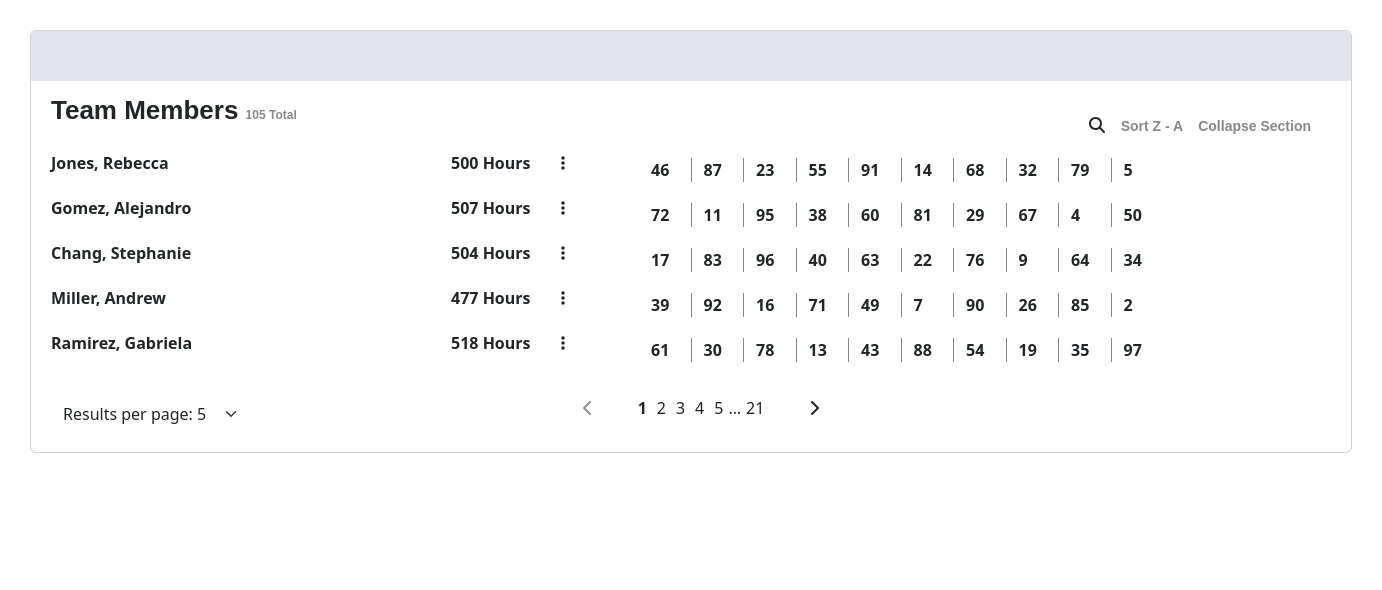
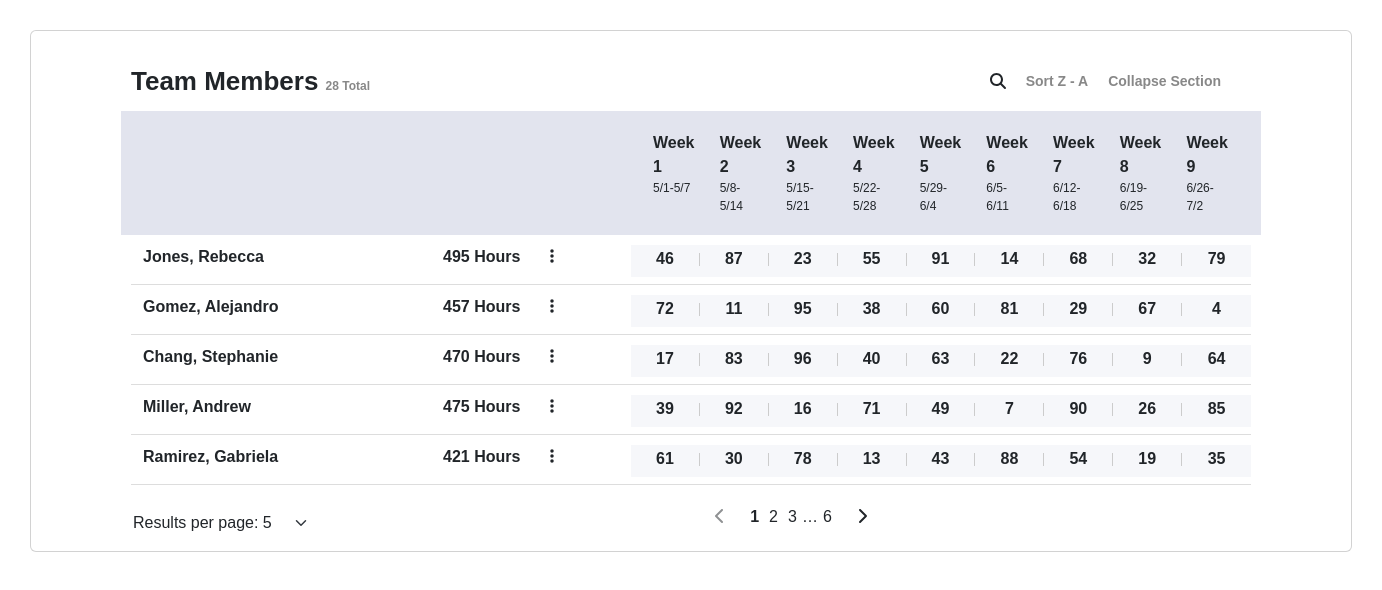
Before and after one commit to bstar/grid, a React (Vite) app: page / in a window 1280 px wide. Shown: the top 590 px of the page, 1382 px wide, since content can reach past the window. Built offline with nearby package versions, Linux system fonts and the light colour scheme.

Commit message:
lots of css improvements

```diff
--- a/src/App.scss
+++ b/src/App.scss
@@ -1,9 +1,48 @@
-body {
-  background-color: #fff;
-  min-height: fit-content;
+@import "./theme.scss";
+@import "bootstrap";
+
+:root {
+  --primary: #2e334e;
+  --secondary: #7dd2d3;
+  --cla-primary-dark: #1e2133;
+  --white: #fff;
 }
 
-#root {
-  max-width: 1280px;
-  color: black;
+.App {
+  font-family: museo-sans;
+  flex-direction: column;
+  display: flex;
+  height: 100%;
+  min-width: 320px;
+  min-height: 100vh;
+  max-width: 1440px;
+  margin: 0 auto;
+  padding-right: 0;
+  padding-left: 0;
+  border-left: solid 1px #d8d8d8;
+  border-right: solid 1px #d8d8d8;
 }
+
+.App-content {
+  display: flex;
+  flex-direction: column;
+  justify-content: start;
+  align-items: center;
+  flex: 1 1;
+  min-width: 680px;;
+}
+
+.cla-logo {
+  width: 35px;
+  height: 35px;
+  margin: 10px 12px 0 59px;
+  float: left;
+}
+
+p {
+  display: block;
+  margin-block-start: 1em;
+  margin-block-end: 1em;
+  margin-inline-start: 0px;
+  margin-inline-end: 0px;
+}
--- a/src/components/Pagination/InMemory/index.jsx
+++ b/src/components/CLAGrid/Pagination/InMemory/index.jsx
@@ -6,16 +6,16 @@ import './index.scss';
 
 
 // amount of "page numbers" to show before ellipsis
-const pageGroupSize = 5;
+const pageGroupSize = 3;
 
 const Pagination = ({ currentPage, itemsPerPage, totalItems, onPageChange, onItemsPerPageChange }) => {
   const maxPages = Math.ceil(totalItems / itemsPerPage);
+  let pageNumbers = [];
 
-  let pageNumbers = [];
   if (maxPages > pageGroupSize) {
     let startPage, endPage;
 
-    if(currentPage <= pageGroupSize) {
+    if (currentPage <= pageGroupSize) {
       // Display the first 5 pages
       startPage = 1;
       endPage = pageGroupSize;
@@ -25,7 +25,7 @@ const Pagination = ({ currentPage, itemsPerPage, totalItems, onPageChange, onIte
       endPage = maxPages;
     } else {
       // Display the current page and 4 page numbers before it
-      startPage = currentPage - 4;
+      startPage = currentPage - 2;
       endPage = currentPage;
     }
 
@@ -83,6 +83,7 @@ const Pagination = ({ currentPage, itemsPerPage, totalItems, onPageChange, onIte
           <option value="5">Results per page: 5</option>
           <option value="10">Results per page: 10</option>
           <option value="15">Results per page: 15</option>
+          <option value="9999999">Results per page: All</option>
         </Form.Select>
       </div>
       <div>
--- a/src/components/Pagination/InMemory/index.scss
+++ b/src/components/CLAGrid/Pagination/InMemory/index.scss
@@ -35,9 +35,9 @@
 }
 
 .chevronRight {
-  padding-left: 40px;
+  padding-left: 20px;
 }
 
 .chevronLeft {
-  padding-right: 40px;
+  padding-right: 20px;
 }
--- a/src/components/CLAGrid/index.jsx
+++ b/src/components/CLAGrid/index.jsx
@@ -3,7 +3,7 @@ import Container from 'react-bootstrap/Container';
 import Row from 'react-bootstrap/Row';
 import Col from 'react-bootstrap/Col';
 import Card from 'react-bootstrap/Card';
-import Pagination from '../Pagination/InMemory/index.jsx';
+import Pagination from './Pagination/InMemory/index.jsx';
 import { FontAwesomeIcon } from '@fortawesome/react-fontawesome';
 import { faEllipsisVertical, faSearch } from '@fortawesome/free-solid-svg-icons';
 import data from '../../seeds/bad_data.json';
@@ -17,6 +17,17 @@ const CLAGrid = () => {
   const [isSearchVisible, setIsSearchVisible] = useState(false);
   const [currentPage, setCurrentPage] = useState(1);
   const [itemsPerPage, setItemsPerPage] = useState(5);
+  const weeks = [
+    { heading: 'Week 1', range: '5/1-5/7' },
+    { heading: 'Week 2', range: '5/8-5/14' },
+    { heading: 'Week 3', range: '5/15-5/21' },
+    { heading: 'Week 4', range: '5/22-5/28' },
+    { heading: 'Week 5', range: '5/29-6/4' },
+    { heading: 'Week 6', range: '6/5-6/11' },
+    { heading: 'Week 7', range: '6/12-6/18' },
+    { heading: 'Week 8', range: '6/19-6/25' },
+    { heading: 'Week 9', range: '6/26-7/2' },
+  ];
 
   // Apply search filter on the entire dataset
   const filteredData = items.filter(item =>
@@ -75,6 +86,11 @@ const CLAGrid = () => {
         {/* Header content here */}
       </div>
 
+
+      {!collapse && (
+        <Container className="teamContainer">
+
+
           <div className="teamMembers">
             <div>Team Members <span className="teamMembersTotal">{totalItems} Total</span></div>
             <div className="teamMembers">
@@ -104,11 +120,19 @@ const CLAGrid = () => {
             </div>
           </div>
 
-      {!collapse && (
-        <Container className="teamContainer">
+          <Row className="gridHeaderRow">
+            <Col style={{ minWidth: '300px' }}></Col>
+            <Col xs={6} className="colHours"></Col>
+            {weeks.map((week, index) => (
+              <Col key={`header_${index}`}>
+                <div><strong>{week.heading}</strong></div>
+                <div style={{ fontSize: '12px' }}>{week.range}</div>
+              </Col>
+            ))}
+          </Row>
           {currentItems.map((item, index) => (
-            <Row key={`row_${index}`} className="row">
-              <Col style={{ minWidth: '400px' }}>{item.name}</Col>
+            <Row key={`row_${index}`} className="gridRow">
+              <Col style={{ minWidth: '300px' }}>{item.name}</Col>
               <Col xs={6} className="colHours">
                 <div style={{ marginRight: '30px', paddingBottom: '15px' }}>{sumValues(item.val)} Hours</div>
                 <div>
@@ -116,7 +140,9 @@ const CLAGrid = () => {
                 </div>
               </Col>
               {item.val.map((hour, idx) => (
-                <Col className="colDecoration" key={`col_${idx}`}>{hour}</Col>
+                <Col className="colDecoration" key={`col_${idx}`}>
+                  <div className="colBorder">{hour}</div>
+                </Col>
               ))}
             </Row>
           ))}
--- a/src/components/CLAGrid/index.scss
+++ b/src/components/CLAGrid/index.scss
@@ -4,19 +4,25 @@
 }
 
 .teamContainer {
-  margin: 10px 0 0;
-  padding: 0 20px 20px;
+  --bs-gutter-x: 0rem;
+  margin-bottom: 10px;
 }
 
 .gridHeader {
-  background-color: #e2e4ee;
   padding: 10px;
-  height: 50px;
 }
 
-.row {
+.gridHeaderRow {
+  margin: 0px 0px 10px 0px;
+  background-color: #e2e4ee;
+  padding: 20px;
+}
+
+.gridRow {
   font-size: 16px;
   font-weight: 700;
+  margin: 10px;
+  border-bottom: 1px solid #ddd;
 }
 
 .buttonA {
@@ -30,22 +36,32 @@
 }
 
 .colDecoration {
-  border-right: 1px solid #888;
-  margin: 7px 0px 14px 0px;
+  padding: 8px 0px;
+  margin: 0px 0px 7px 0px;
+  text-align: center;
+  background-color: rgba(226, 228, 238, 0.30);
+
+  .colBorder {
+    border-right: 0.3px solid #ccc;
+    line-height: .8;
+  }
 }
 
 .colDecoration:last-child {
-  border-right: none;
+  .colBorder {
+    border-right: none;
+  }
 }
 
 .teamMembers {
   font-size: 26px;
   font-weight: 700;
   font-family: arial;
-  padding: 10px 20px;
   display: flex;
+  align-items: center;
   justify-content: space-between;
   height: 60px;
+  padding: 0px 10px 0px 10px;
 }
 
 .teamMembersTotal {
@@ -58,7 +74,7 @@
   font-size: 14px;
   border: 1px solid #dee2e6;
   border-radius: 5px;
-  padding: 5px 10px;
+  padding: 5px 15px;
   color: #333;
 }
 
@@ -67,18 +83,12 @@
   font-size: 14px;
   cursor: pointer;
   color: #888;
+  margin-right: 20px;
 
-  &.sortToggle {
-    margin: 15px 15px 0 0;
-  }
-
-  &.collapseToggle {
-    margin-top: 15px;
-  }
 }
 
 .searchToggle {
   cursor: pointer;
   font-size: 16px;
-  margin: 16px 16px 0px 0px;
+  margin-right: 20px;
 }
--- a/src/index.scss
+++ b/src/index.scss
@@ -1,68 +1,18 @@
-:root {
-  font-family: Inter, system-ui, Avenir, Helvetica, Arial, sans-serif;
-  line-height: 1.5;
-  font-weight: 400;
-
-  color-scheme: light dark;
-  color: rgba(255, 255, 255, 0.87);
-  background-color: #fff;
-
-  font-synthesis: none;
-  text-rendering: optimizeLegibility;
+body {
+  margin: 0 auto;
+  font-family: Arial, Helvetica, sans-serif;
   -webkit-font-smoothing: antialiased;
   -moz-osx-font-smoothing: grayscale;
 }
 
-a {
-  font-weight: 500;
-  color: #646cff;
-  text-decoration: inherit;
-}
-a:hover {
-  color: #535bf2;
+code {
+  font-family: source-code-pro, Menlo, Monaco, Consolas, 'Courier New', monospace;
 }
 
-body {
-  margin: 0;
+.flex-end {
+  flex: 1;
   display: flex;
-  place-items: center;
-  min-width: 320px;
-  min-height: min-content;
+  flex-wrap: wrap;
+  justify-content: flex-end;
+  padding: 0 0 0 0;
 }
-
-h1 {
-  font-size: 3.2em;
-  line-height: 1.1;
-}
-
-button {
-  border-radius: 8px;
-  border: 1px solid transparent;
-  padding: 0.6em 1.2em;
-  font-size: 1em;
-  font-weight: 500;
-  font-family: inherit;
-  background-color: #1a1a1a;
-  cursor: pointer;
-  transition: border-color 0.25s;
-}
-button:hover {
-  border-color: #646cff;
-}
-button:focus,
-button:focus-visible {
-  outline: 4px auto -webkit-focus-ring-color;
-}
-
-@media (prefers-color-scheme: light) {
-  :root {
-    color: #213547;
-    background-color: #ffffff;
-  }
-  a:hover {
-    color: #747bff;
-  }
-  button {
-    background-color: #f9f9f9;
-  }
-}
--- a/src/seeds/bad_data.json
+++ b/src/seeds/bad_data.json
@@ -1,107 +1,30 @@
 [
-  { "name": "Jones, Rebecca", "val": [46, 87, 23, 55, 91, 14, 68, 32, 79, 5] },
-  { "name": "Gomez, Alejandro", "val": [72, 11, 95, 38, 60, 81, 29, 67, 4, 50] },
-  { "name": "Chang, Stephanie", "val": [17, 83, 96, 40, 63, 22, 76, 9, 64, 34] },
-  { "name": "Miller, Andrew", "val": [39, 92, 16, 71, 49, 7, 90, 26, 85, 2] },
-  { "name": "Ramirez, Gabriela", "val": [61, 30, 78, 13, 43, 88, 54, 19, 35, 97] },
-  { "name": "Hernandez, Juan", "val": [65, 27, 75, 3, 57, 89, 10, 48, 82, 20] },
-  { "name": "Wilson, Samantha", "val": [93, 41, 66, 25, 51, 1, 86, 18, 37, 99] },
-  { "name": "Lee, Daniel", "val": [53, 6, 94, 31, 69, 80, 15, 42, 74, 24] },
-  { "name": "Davis, Elizabeth", "val": [58, 21, 84, 12, 45, 98, 36, 59, 77, 8] },
-  { "name": "Rodriguez, Diego", "val": [70, 44, 100, 47, 28, 62, 52, 73, 33, 56] },
-  { "name": "Smith, John", "val": [76, 7, 91, 81, 72, 88, 37, 15, 73, 91]},
-  { "name": "Nakamura, Yuto", "val": [6, 46, 7, 30, 61, 9, 86, 67, 67, 9]},
-  { "name": "Rodriguez, Diego", "val": [33, 13, 34, 48, 100, 56, 98, 58, 49, 49]},
-  { "name": "Dubois, Marie", "val": [39, 52, 52, 12, 1, 51, 98, 80, 71, 31]},
-  { "name": "Smith, John", "val": [11, 53, 30, 41, 97, 14, 16, 9, 1, 61]},
-  { "name": "Jones, Rebecca", "val": [46, 87, 23, 55, 91, 14, 68, 32, 79, 5] },
-  { "name": "Gomez, Alejandro", "val": [72, 11, 95, 38, 60, 81, 29, 67, 4, 50] },
-  { "name": "Chang, Stephanie", "val": [17, 83, 96, 40, 63, 22, 76, 9, 64, 34] },
-  { "name": "Miller, Andrew", "val": [39, 92, 16, 71, 49, 7, 90, 26, 85, 2] },
-  { "name": "Ramirez, Gabriela", "val": [61, 30, 78, 13, 43, 88, 54, 19, 35, 97] },
-  { "name": "Hernandez, Juan", "val": [65, 27, 75, 3, 57, 89, 10, 48, 82, 20] },
-  { "name": "Wilson, Samantha", "val": [93, 41, 66, 25, 51, 1, 86, 18, 37, 99] },
-  { "name": "Lee, Daniel", "val": [53, 6, 94, 31, 69, 80, 15, 42, 74, 24] },
-  { "name": "Davis, Elizabeth", "val": [58, 21, 84, 12, 45, 98, 36, 59, 77, 8] },
-  { "name": "Rodriguez, Diego", "val": [70, 44, 100, 47, 28, 62, 52, 73, 33, 56] },
-  { "name": "Smith, John", "val": [76, 7, 91, 81, 72, 88, 37, 15, 73, 91]},
-  { "name": "Nakamura, Yuto", "val": [6, 46, 7, 30, 61, 9, 86, 67, 67, 9]},
-  { "name": "Rodriguez, Diego", "val": [33, 13, 34, 48, 100, 56, 98, 58, 49, 49]},
-  { "name": "Dubois, Marie", "val": [39, 52, 52, 12, 1, 51, 98, 80, 71, 31]},
-  { "name": "Smith, John", "val": [11, 53, 30, 41, 97, 14, 16, 9, 1, 61]},
-  { "name": "Jones, Rebecca", "val": [46, 87, 23, 55, 91, 14, 68, 32, 79, 5] },
-  { "name": "Gomez, Alejandro", "val": [72, 11, 95, 38, 60, 81, 29, 67, 4, 50] },
-  { "name": "Chang, Stephanie", "val": [17, 83, 96, 40, 63, 22, 76, 9, 64, 34] },
-  { "name": "Miller, Andrew", "val": [39, 92, 16, 71, 49, 7, 90, 26, 85, 2] },
-  { "name": "Ramirez, Gabriela", "val": [61, 30, 78, 13, 43, 88, 54, 19, 35, 97] },
-  { "name": "Hernandez, Juan", "val": [65, 27, 75, 3, 57, 89, 10, 48, 82, 20] },
-  { "name": "Wilson, Samantha", "val": [93, 41, 66, 25, 51, 1, 86, 18, 37, 99] },
-  { "name": "Lee, Daniel", "val": [53, 6, 94, 31, 69, 80, 15, 42, 74, 24] },
-  { "name": "Davis, Elizabeth", "val": [58, 21, 84, 12, 45, 98, 36, 59, 77, 8] },
-  { "name": "Rodriguez, Diego", "val": [70, 44, 100, 47, 28, 62, 52, 73, 33, 56] },
-  { "name": "Smith, John", "val": [76, 7, 91, 81, 72, 88, 37, 15, 73, 91]},
-  { "name": "Nakamura, Yuto", "val": [6, 46, 7, 30, 61, 9, 86, 67, 67, 9]},
-  { "name": "Rodriguez, Diego", "val": [33, 13, 34, 48, 100, 56, 98, 58, 49, 49]},
-  { "name": "Dubois, Marie", "val": [39, 52, 52, 12, 1, 51, 98, 80, 71, 31]},
-  { "name": "Smith, John", "val": [11, 53, 30, 41, 97, 14, 16, 9, 1, 61]},
-  { "name": "Jones, Rebecca", "val": [46, 87, 23, 55, 91, 14, 68, 32, 79, 5] },
-  { "name": "Gomez, Alejandro", "val": [72, 11, 95, 38, 60, 81, 29, 67, 4, 50] },
-  { "name": "Chang, Stephanie", "val": [17, 83, 96, 40, 63, 22, 76, 9, 64, 34] },
-  { "name": "Miller, Andrew", "val": [39, 92, 16, 71, 49, 7, 90, 26, 85, 2] },
-  { "name": "Ramirez, Gabriela", "val": [61, 30, 78, 13, 43, 88, 54, 19, 35, 97] },
-  { "name": "Hernandez, Juan", "val": [65, 27, 75, 3, 57, 89, 10, 48, 82, 20] },
-  { "name": "Wilson, Samantha", "val": [93, 41, 66, 25, 51, 1, 86, 18, 37, 99] },
-  { "name": "Lee, Daniel", "val": [53, 6, 94, 31, 69, 80, 15, 42, 74, 24] },
-  { "name": "Davis, Elizabeth", "val": [58, 21, 84, 12, 45, 98, 36, 59, 77, 8] },
-  { "name": "Rodriguez, Diego", "val": [70, 44, 100, 47, 28, 62, 52, 73, 33, 56] },
-  { "name": "Smith, John", "val": [76, 7, 91, 81, 72, 88, 37, 15, 73, 91]},
-  { "name": "Nakamura, Yuto", "val": [6, 46, 7, 30, 61, 9, 86, 67, 67, 9]},
-  { "name": "Rodriguez, Diego", "val": [33, 13, 34, 48, 100, 56, 98, 58, 49, 49]},
-  { "name": "Dubois, Marie", "val": [39, 52, 52, 12, 1, 51, 98, 80, 71, 31]},
-  { "name": "Smith, John", "val": [11, 53, 30, 41, 97, 14, 16, 9, 1, 61]},
-  { "name": "Jones, Rebecca", "val": [46, 87, 23, 55, 91, 14, 68, 32, 79, 5] },
-  { "name": "Gomez, Alejandro", "val": [72, 11, 95, 38, 60, 81, 29, 67, 4, 50] },
-  { "name": "Chang, Stephanie", "val": [17, 83, 96, 40, 63, 22, 76, 9, 64, 34] },
-  { "name": "Miller, Andrew", "val": [39, 92, 16, 71, 49, 7, 90, 26, 85, 2] },
-  { "name": "Ramirez, Gabriela", "val": [61, 30, 78, 13, 43, 88, 54, 19, 35, 97] },
-  { "name": "Hernandez, Juan", "val": [65, 27, 75, 3, 57, 89, 10, 48, 82, 20] },
-  { "name": "Wilson, Samantha", "val": [93, 41, 66, 25, 51, 1, 86, 18, 37, 99] },
-  { "name": "Lee, Daniel", "val": [53, 6, 94, 31, 69, 80, 15, 42, 74, 24] },
-  { "name": "Davis, Elizabeth", "val": [58, 21, 84, 12, 45, 98, 36, 59, 77, 8] },
-  { "name": "Rodriguez, Diego", "val": [70, 44, 100, 47, 28, 62, 52, 73, 33, 56] },
-  { "name": "Smith, John", "val": [76, 7, 91, 81, 72, 88, 37, 15, 73, 91]},
-  { "name": "Nakamura, Yuto", "val": [6, 46, 7, 30, 61, 9, 86, 67, 67, 9]},
-  { "name": "Rodriguez, Diego", "val": [33, 13, 34, 48, 100, 56, 98, 58, 49, 49]},
-  { "name": "Dubois, Marie", "val": [39, 52, 52, 12, 1, 51, 98, 80, 71, 31]},
-  { "name": "Smith, John", "val": [11, 53, 30, 41, 97, 14, 16, 9, 1, 61]},
-  { "name": "Jones, Rebecca", "val": [46, 87, 23, 55, 91, 14, 68, 32, 79, 5] },
-  { "name": "Gomez, Alejandro", "val": [72, 11, 95, 38, 60, 81, 29, 67, 4, 50] },
-  { "name": "Chang, Stephanie", "val": [17, 83, 96, 40, 63, 22, 76, 9, 64, 34] },
-  { "name": "Miller, Andrew", "val": [39, 92, 16, 71, 49, 7, 90, 26, 85, 2] },
-  { "name": "Ramirez, Gabriela", "val": [61, 30, 78, 13, 43, 88, 54, 19, 35, 97] },
-  { "name": "Hernandez, Juan", "val": [65, 27, 75, 3, 57, 89, 10, 48, 82, 20] },
-  { "name": "Wilson, Samantha", "val": [93, 41, 66, 25, 51, 1, 86, 18, 37, 99] },
-  { "name": "Lee, Daniel", "val": [53, 6, 94, 31, 69, 80, 15, 42, 74, 24] },
-  { "name": "Davis, Elizabeth", "val": [58, 21, 84, 12, 45, 98, 36, 59, 77, 8] },
-  { "name": "Rodriguez, Diego", "val": [70, 44, 100, 47, 28, 62, 52, 73, 33, 56] },
-  { "name": "Smith, John", "val": [76, 7, 91, 81, 72, 88, 37, 15, 73, 91]},
-  { "name": "Nakamura, Yuto", "val": [6, 46, 7, 30, 61, 9, 86, 67, 67, 9]},
-  { "name": "Rodriguez, Diego", "val": [33, 13, 34, 48, 100, 56, 98, 58, 49, 49]},
-  { "name": "Dubois, Marie", "val": [39, 52, 52, 12, 1, 51, 98, 80, 71, 31]},
-  { "name": "Smith, John", "val": [11, 53, 30, 41, 97, 14, 16, 9, 1, 61]},
-  { "name": "Jones, Rebecca", "val": [46, 87, 23, 55, 91, 14, 68, 32, 79, 5] },
-  { "name": "Gomez, Alejandro", "val": [72, 11, 95, 38, 60, 81, 29, 67, 4, 50] },
-  { "name": "Chang, Stephanie", "val": [17, 83, 96, 40, 63, 22, 76, 9, 64, 34] },
-  { "name": "Miller, Andrew", "val": [39, 92, 16, 71, 49, 7, 90, 26, 85, 2] },
-  { "name": "Ramirez, Gabriela", "val": [61, 30, 78, 13, 43, 88, 54, 19, 35, 97] },
-  { "name": "Hernandez, Juan", "val": [65, 27, 75, 3, 57, 89, 10, 48, 82, 20] },
-  { "name": "Wilson, Samantha", "val": [93, 41, 66, 25, 51, 1, 86, 18, 37, 99] },
-  { "name": "Lee, Daniel", "val": [53, 6, 94, 31, 69, 80, 15, 42, 74, 24] },
-  { "name": "Davis, Elizabeth", "val": [58, 21, 84, 12, 45, 98, 36, 59, 77, 8] },
-  { "name": "Rodriguez, Diego", "val": [70, 44, 100, 47, 28, 62, 52, 73, 33, 56] },
-  { "name": "Smith, John", "val": [76, 7, 91, 81, 72, 88, 37, 15, 73, 91]},
-  { "name": "Nakamura, Yuto", "val": [6, 46, 7, 30, 61, 9, 86, 67, 67, 9]},
-  { "name": "Rodriguez, Diego", "val": [33, 13, 34, 48, 100, 56, 98, 58, 49, 49]},
-  { "name": "Dubois, Marie", "val": [39, 52, 52, 12, 1, 51, 98, 80, 71, 31]},
-  { "name": "Smith, John", "val": [11, 53, 30, 41, 97, 14, 16, 9, 1, 61]}
+  { "name": "Jones, Rebecca", "val": [46, 87, 23, 55, 91, 14, 68, 32, 79] },
+  { "name": "Gomez, Alejandro", "val": [72, 11, 95, 38, 60, 81, 29, 67, 4] },
+  { "name": "Chang, Stephanie", "val": [17, 83, 96, 40, 63, 22, 76, 9, 64] },
+  { "name": "Miller, Andrew", "val": [39, 92, 16, 71, 49, 7, 90, 26, 85] },
+  { "name": "Ramirez, Gabriela", "val": [61, 30, 78, 13, 43, 88, 54, 19, 35] },
+  { "name": "Hernandez, Juan", "val": [65, 27, 75, 3, 57, 89, 10, 48, 82] },
+  { "name": "Wilson, Samantha", "val": [93, 41, 66, 25, 51, 1, 86, 18, 37] },
+  { "name": "Lee, Daniel", "val": [53, 6, 94, 31, 69, 80, 15, 42, 74] },
+  { "name": "Davis, Elizabeth", "val": [58, 21, 84, 12, 45, 98, 36, 59, 77] },
+  { "name": "Rodriguez, Diego", "val": [70, 44, 100, 47, 28, 62, 52, 73, 33] },
+  { "name": "Smith, John", "val": [76, 7, 91, 81, 72, 88, 37, 15, 73]},
+  { "name": "Nakamura, Yuto", "val": [6, 46, 7, 30, 61, 9, 86, 67, 67]},
+  { "name": "Rodriguez, Diego", "val": [33, 13, 34, 48, 100, 56, 98, 58, 49]},
+  { "name": "Dubois, Marie", "val": [39, 52, 52, 12, 1, 51, 98, 80, 71]},
+  { "name": "Smith, John", "val": [11, 53, 30, 41, 97, 14, 16, 9, 1]},
+  {"name": "Taylor, Morgan", "val": [23, 68, 4, 57, 32, 11, 90, 28, 82]},
+  {"name": "Bailey, Chris", "val": [76, 13, 60, 39, 18, 1, 48, 95, 56]},
+  {"name": "Rivera, Maria", "val": [29, 84, 52, 9, 46, 73, 62, 33, 67]},
+  {"name": "Cooper, David", "val": [31, 75, 59, 10, 91, 6, 44, 47, 86]},
+  {"name": "Richardson, Abby", "val": [2, 65, 16, 53, 77, 34, 24, 70, 98]},
+  {"name": "Carter, Evelyn", "val": [50, 30, 27, 22, 79, 61, 45, 89, 36]},
+  {"name": "Torres, Luis", "val": [94, 12, 88, 43, 5, 20, 71, 3, 64]},
+  {"name": "Peterson, Amy", "val": [49, 54, 17, 78, 63, 99, 41, 7, 26]},
+  {"name": "Brooks, Jasmine", "val": [87, 19, 35, 55, 14, 51, 25, 85, 80]},
+  {"name": "Bennett, Sean", "val": [37, 92, 8, 100, 21, 69, 42, 15, 58]},
+  {"name": "Murray, Grace", "val": [81, 40, 93, 74, 38, 50, 72, 83, 97]},
+  {"name": "Fisher, Thomas", "val": [96, 66, 31, 76, 28, 88, 59, 60, 48]},
+  {"name": "Snyder, Chloe", "val": [2, 37, 49, 16, 54, 86, 62, 29, 98]}
 ]
```
Lines whose indentation alone changed are shown as unchanged.
